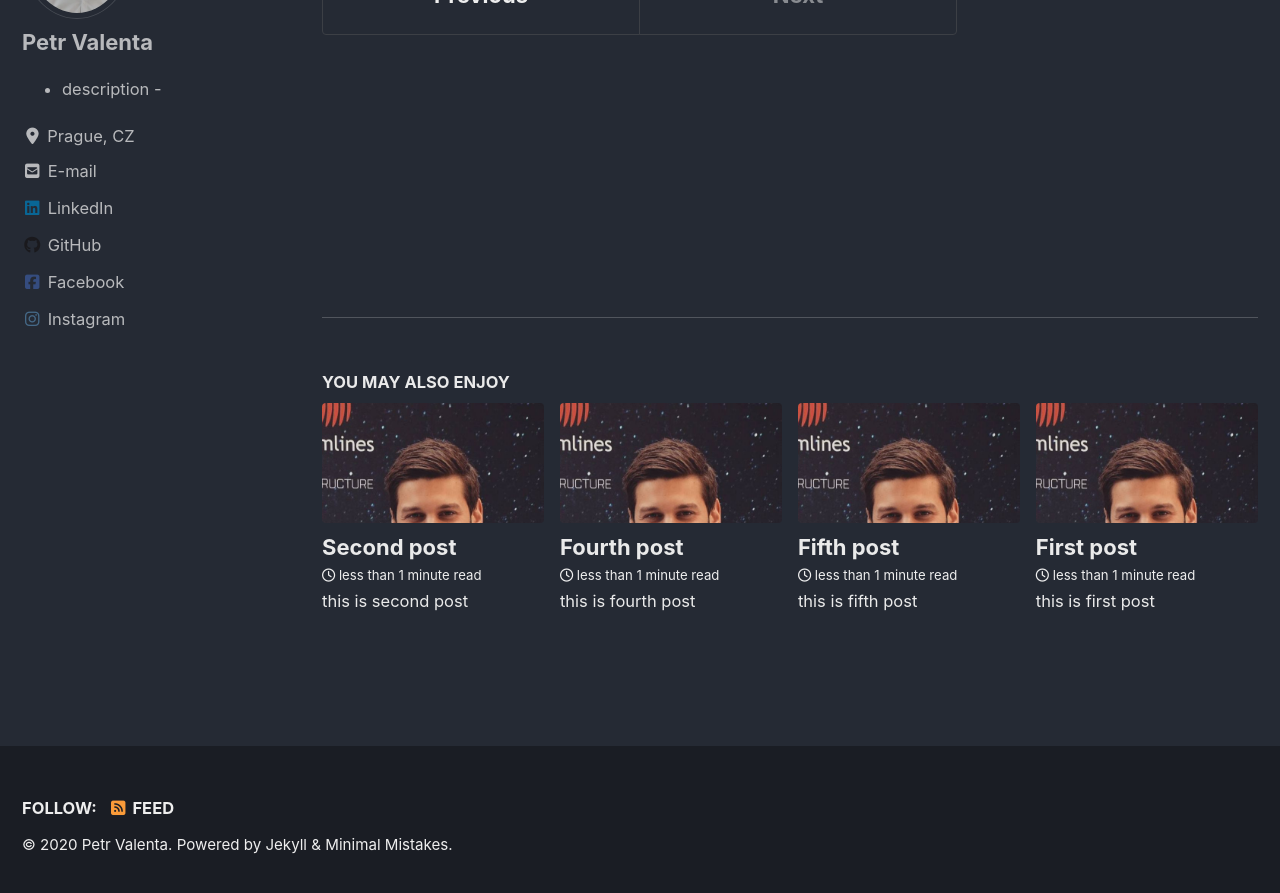
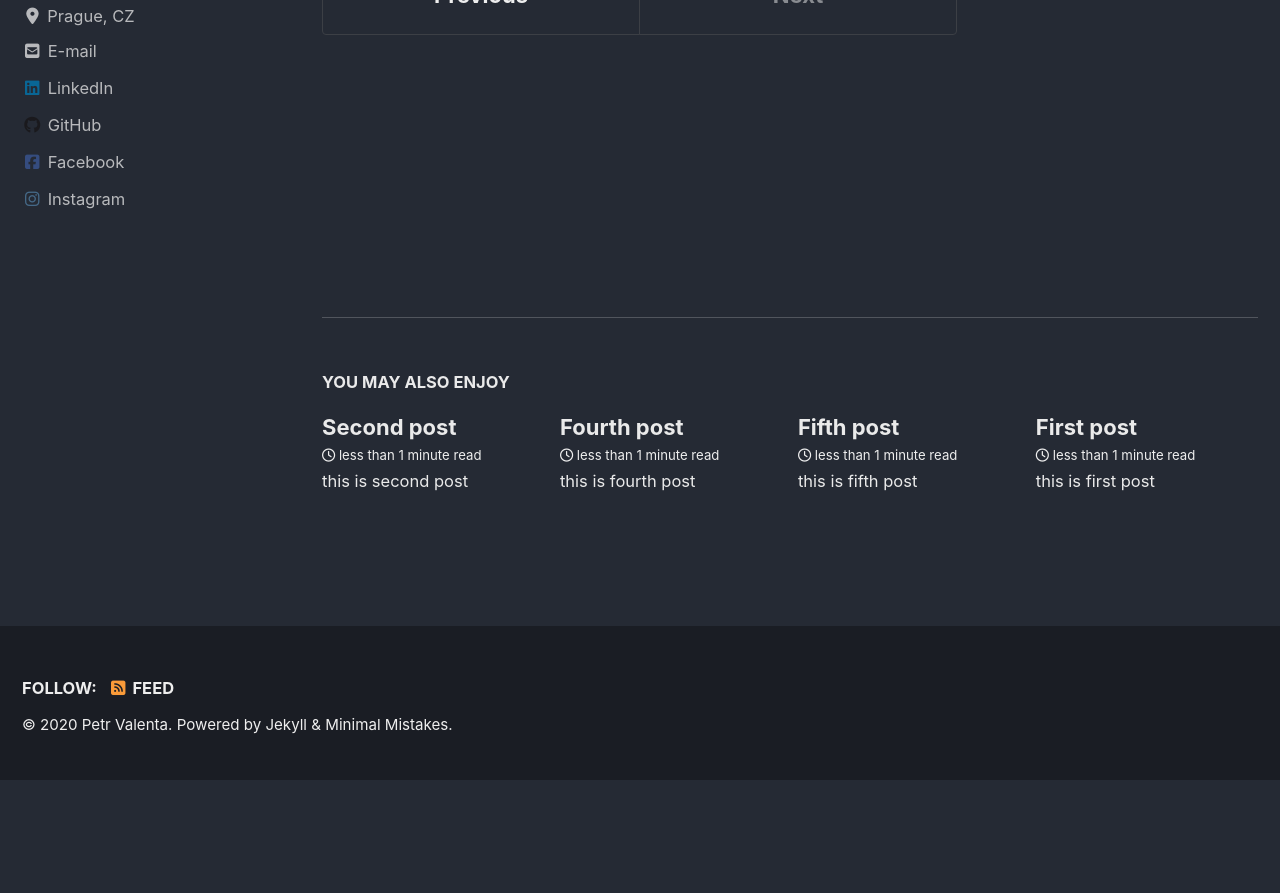
Before and after one commit to valenpe7/petrvalenta.eu, a Jekyll site: the page built from _posts/2020-05-18-third_post.md, in a window 1280 px wide and 900 px high, scrolled down 695 px. Shown: the top 893 px of the window. Built offline with Jekyll 4.4.1, drawn with Linux system fonts in a browser that asks for light colours; cached includes are drawn as plain includes; nearby versions of some CDN libraries; after the commit the page ends 1475 px from its top, so only the background shows below that.

Commit message:
change teaser img

```diff
--- a/_config.yml
+++ b/_config.yml
@@ -24,7 +24,7 @@
 url                      : # the base hostname & protocol for your site e.g. "https://mmistakes.github.io"
 baseurl                  : # the subpath of your site, e.g. "/blog"
 repository               : "valenpe7/petrvalenta.eu" # GitHub username/repo-name e.g. "mmistakes/minimal-mistakes"
-teaser                   : "/assets/images/avatar.jpg" # path of fallback teaser image, e.g. "/assets/images/500x300.png"
+teaser                   : #"/assets/images/avatar.jpg" # path of fallback teaser image, e.g. "/assets/images/500x300.png"
 logo                     : #"/assets/images/logo.jpg" # path of logo image to display in the masthead, e.g. "/assets/images/88x88.png"
 masthead_title           : # overrides the website title displayed in the masthead, use " " for no title
 breadcrumbs              : true # true, false (default)
```
